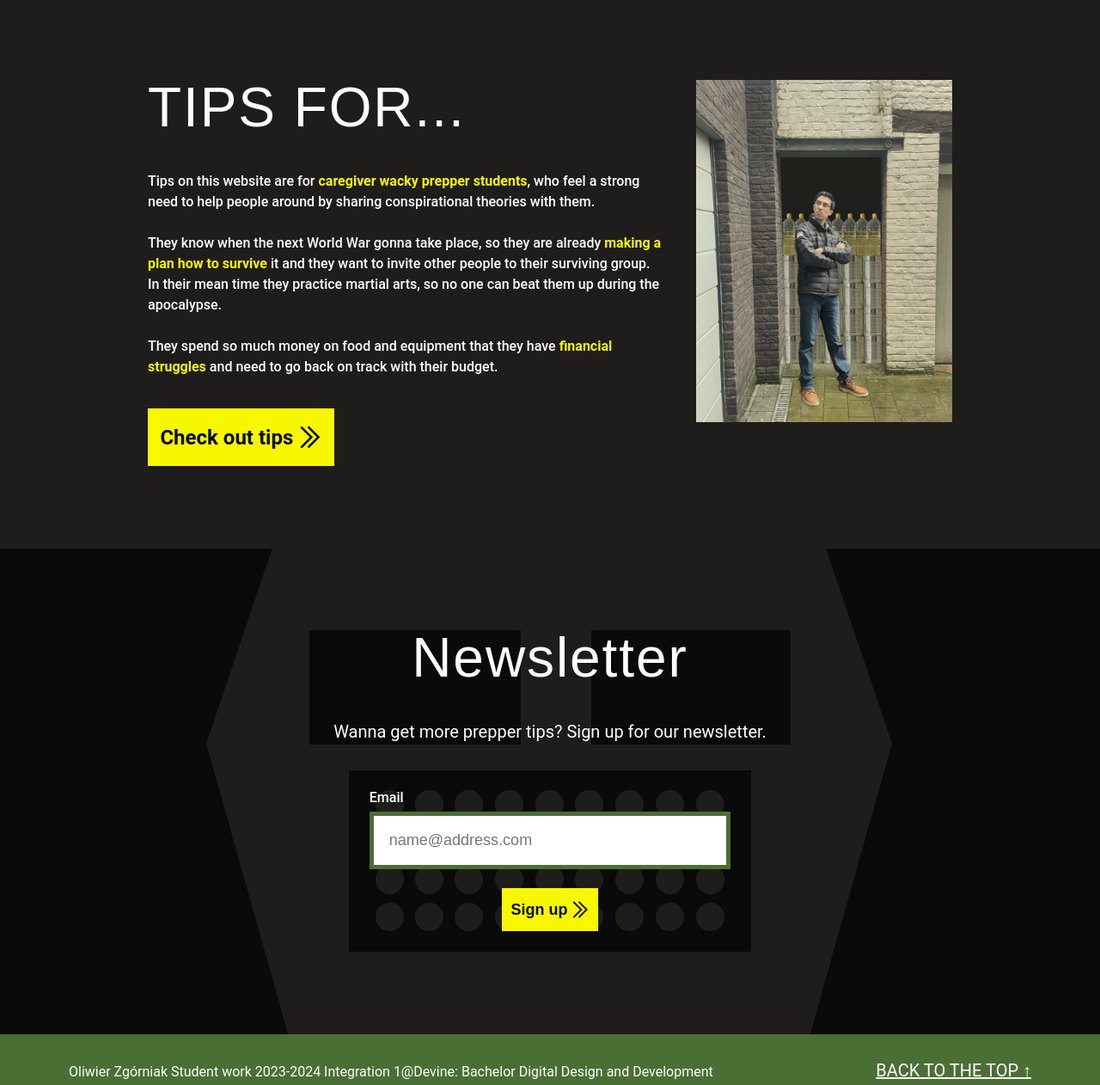
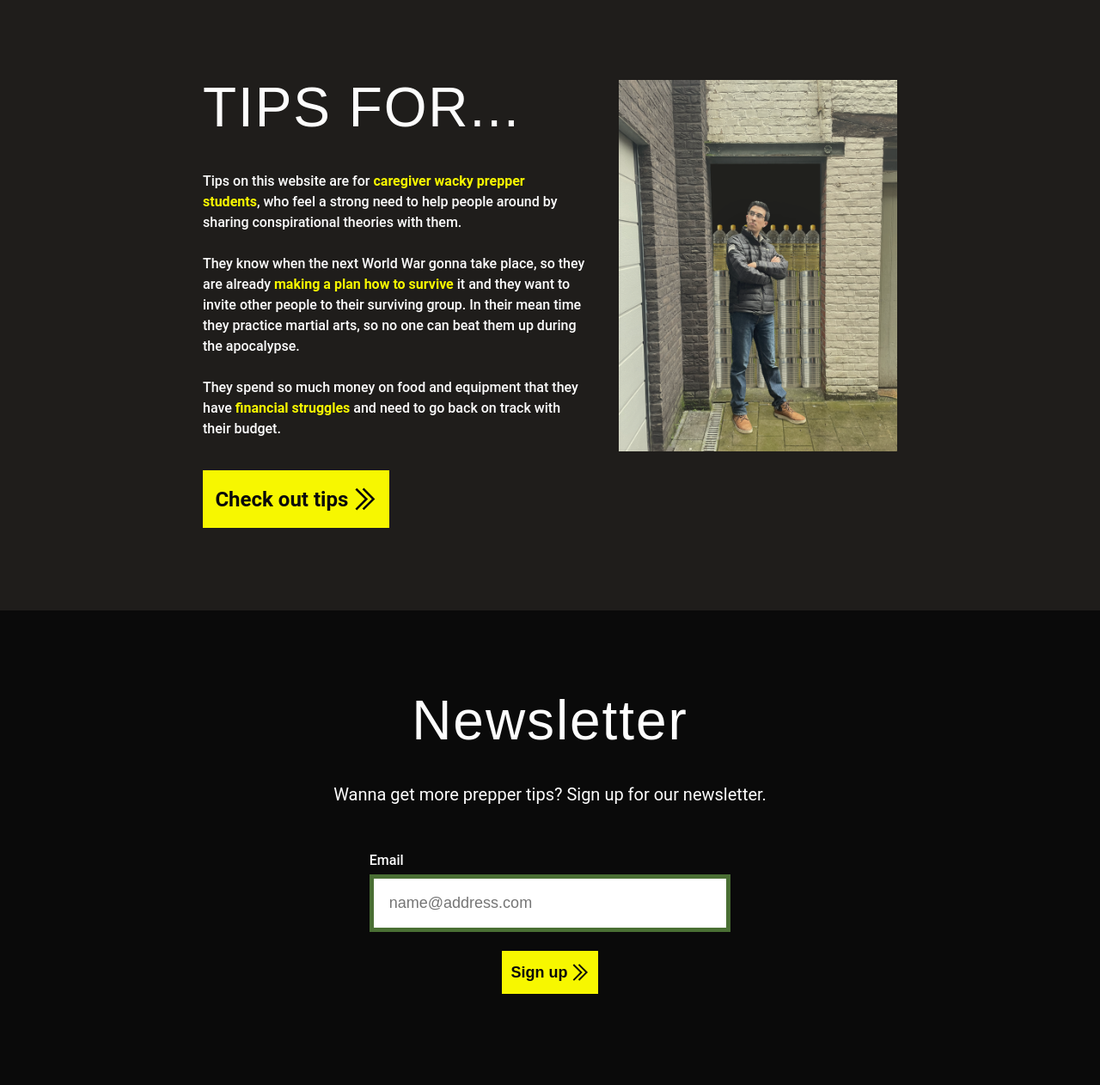
Before and after one commit to oliwierzgorniak/prepper-tips, a plain HTML site: page index.html in a window 1280 px wide. Shown: the part 698-1960 px from the top of the page at 86% size. Drawn offline with Linux system fonts and the light colour scheme; a web font is replaced by a local one.

Commit message:
before upload

```diff
--- a/index.html
+++ b/index.html
@@ -98,12 +98,10 @@
       </div>
     </section>
     <section id="newsletter" class="newsletter">
-      <div class="newsletter__text-container">
-        <h2 class="newsletter__title">Newsletter</h2>
-        <p class="newsletter__desc">
-          Wanna get more prepper tips? Sign up for our newsletter.
-        </p>
-      </div>
+      <h2 class="newsletter__title">Newsletter</h2>
+      <p class="newsletter__desc">
+        Wanna get more prepper tips? Sign up for our newsletter.
+      </p>
       <form class="newsletter__form" action="#">
         <div class="newsletter__container">
           <label class="newsletter__label" for="newsletter-email-input"
--- a/styles/home.css
+++ b/styles/home.css
@@ -86,7 +86,11 @@
   display: flex;
   gap: 2.5em;
   margin: 0 auto;
-  max-width: 58.5rem;
+  max-width: 50.5rem;
+}
+
+.target-audience__text-container {
+  max-width: 55%;
 }
 
 .target-audience__title {
@@ -141,23 +145,8 @@
   text-align: center;
   padding-top: var(--section-padding);
   padding-bottom: var(--section-padding);
-  background-color: var(--dark);
   max-width: 50rem;
   margin: auto;
-  clip-path: path(
-    "M77.1014 0H720.899L798 227.622L682.348 638H115.652L0 227.622L77.1014 0Z"
-  );
-  margin-top: -1px;
-}
-
-.newsletter__text-container {
-  background-color: var(--black);
-  background-image: url(../assets/newsletter-bg.png);
-  background-repeat: no-repeat;
-  background-position: center;
-  max-width: 35rem;
-  margin: auto;
-  object-fit: cover;
 }
 
 .newsletter__title {
@@ -173,10 +162,6 @@
   display: flex;
   flex-direction: column;
   align-items: center;
-  background-color: var(--black);
-  background-image: url(../assets/newsletter-filter-bg.png);
-  background-repeat: no-repeat;
-  background-position: center;
   width: min-content;
   margin: auto;
   padding: 1.5em;
```
Also changed, not shown: styles/tips.css (+4 -4 lines), assets/can.png (deleted), assets/newsletter-bg.png (deleted), assets/newsletter-filter-bg.png (deleted), assets/road.jpg (deleted), 1 other file.
